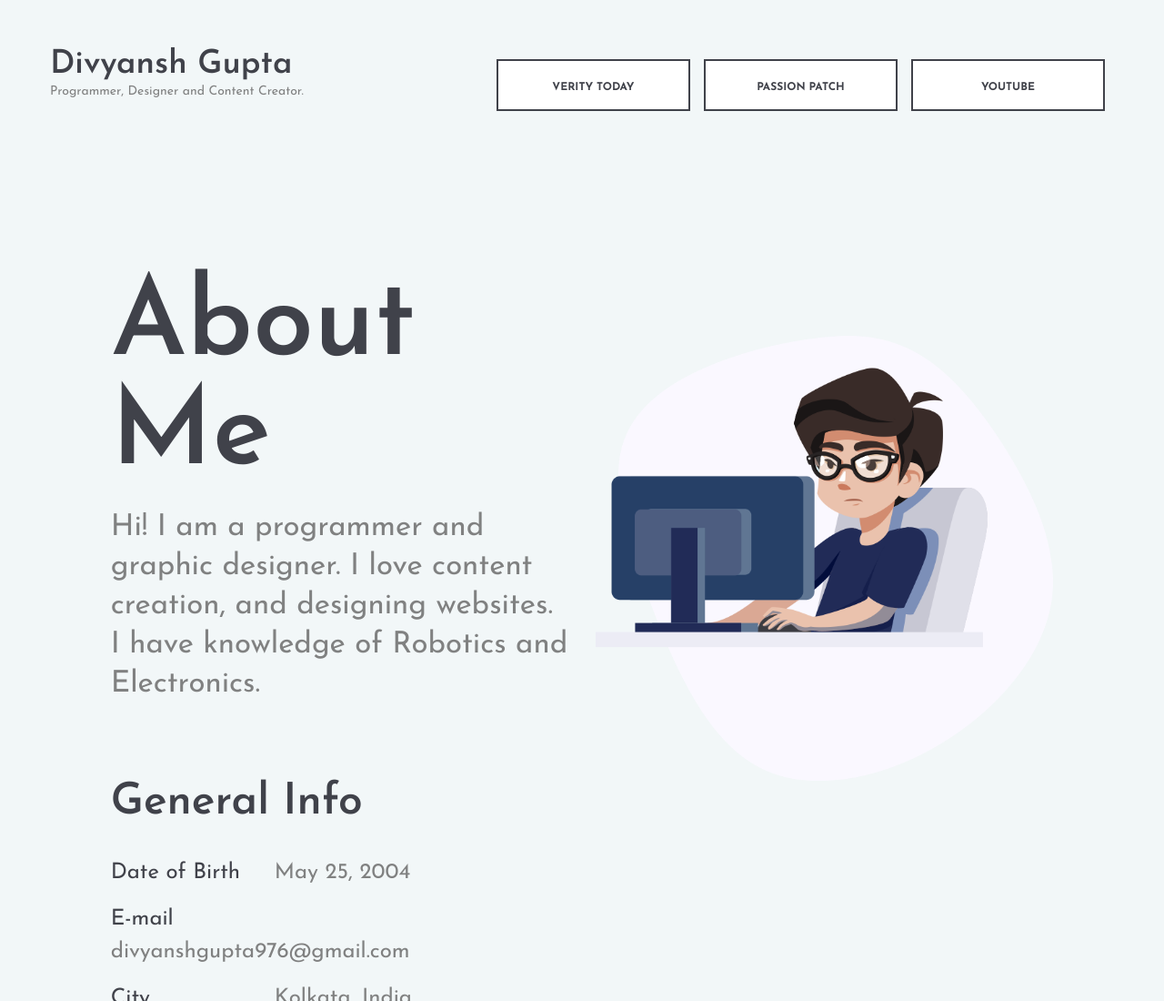
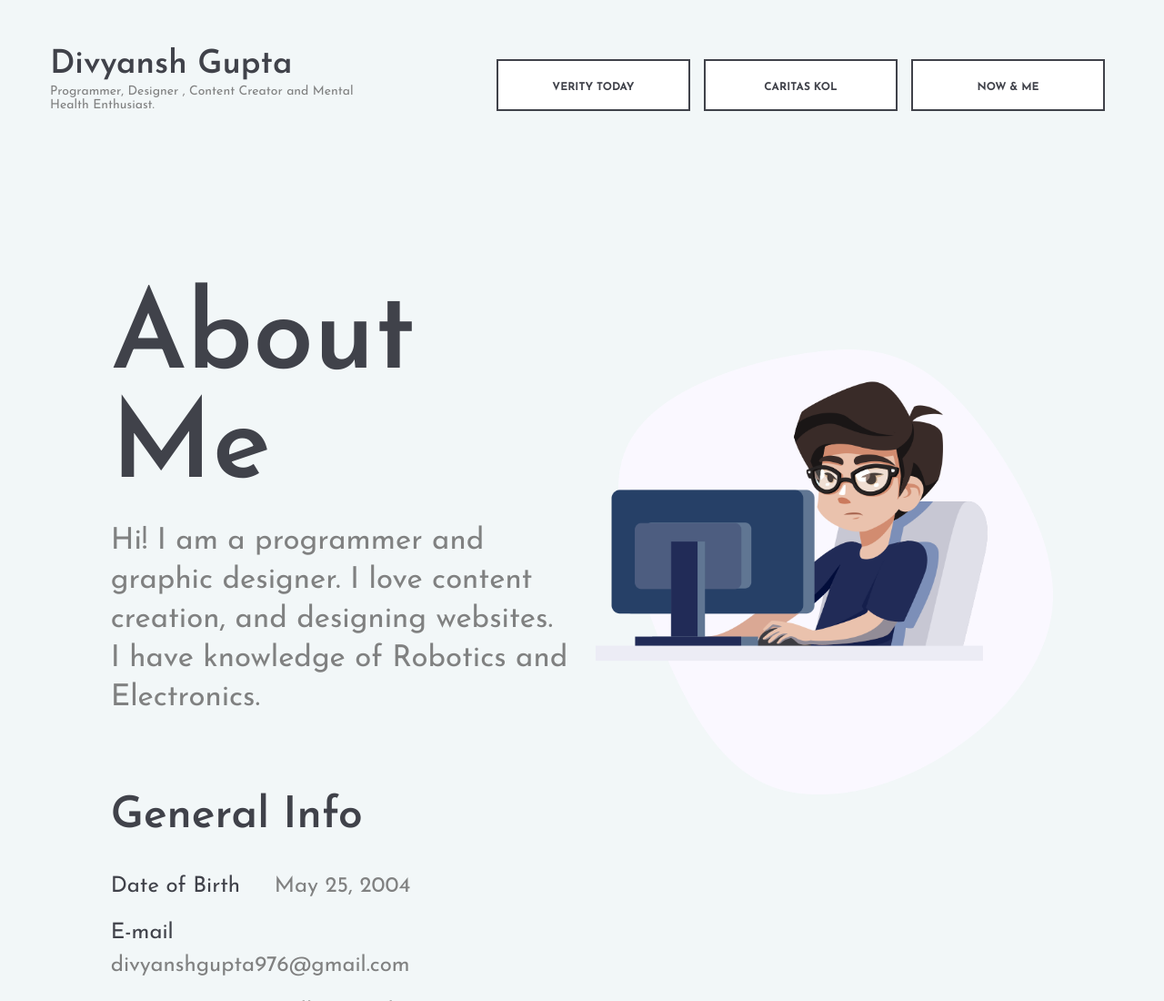
Before and after one commit to divyanshguptaaa/Portfolio, a plain HTML site: page index.html in a window 1280 px wide. Shown: the top 1100 px of the page at 91% size. Drawn offline with Linux system fonts and the light colour scheme.

Commit message:
Update index.html

```diff
--- a/index.html
+++ b/index.html
@@ -40,13 +40,13 @@
 				<div class="col-md-4">
 					<div class="site-logo">
 						<h2><a href="#">Divyansh Gupta</a></h2>
-						<p>Programmer, Designer and Content Creator.</p>
+						<p>Programmer, Designer , Content Creator and Mental Health Enthusiast.</p>
 					</div>
 				</div>
 				<div class="col-md-8 text-md-right header-buttons">
-                    <a href="https://www.instagram.com/verity.today/" class="site-btn">Verity Today</a>
-                    <a href="https://www.instagram.com/official.passionpatch/" class="site-btn">Passion Patch</a>
-					<a href="https://www.youtube.com/channel/UChYs-_zjKRYhdMddjx-NPLw/featured?pbjreload=10" class="site-btn">YouTube</a>
+                    <a href="https://www.veritytoday.com/" class="site-btn">Verity Today</a>
+                    <a href="https://www.caritaskol.org/" class="site-btn">Caritas Kol</a>
+					<a href="https://nowandme.com/" class="site-btn">Now & Me</a>
 				</div>
 			</div>
 		</div>
```
